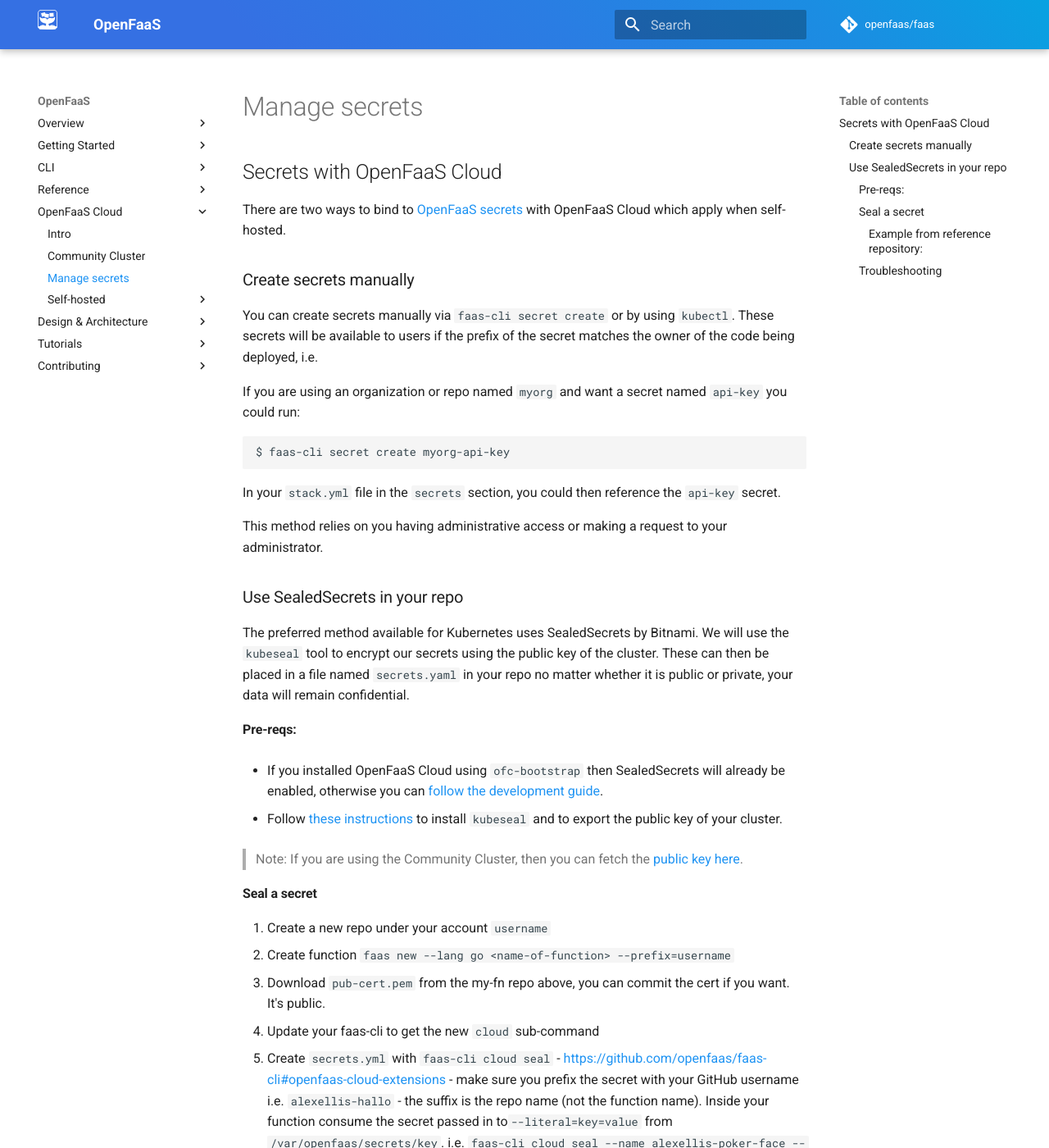
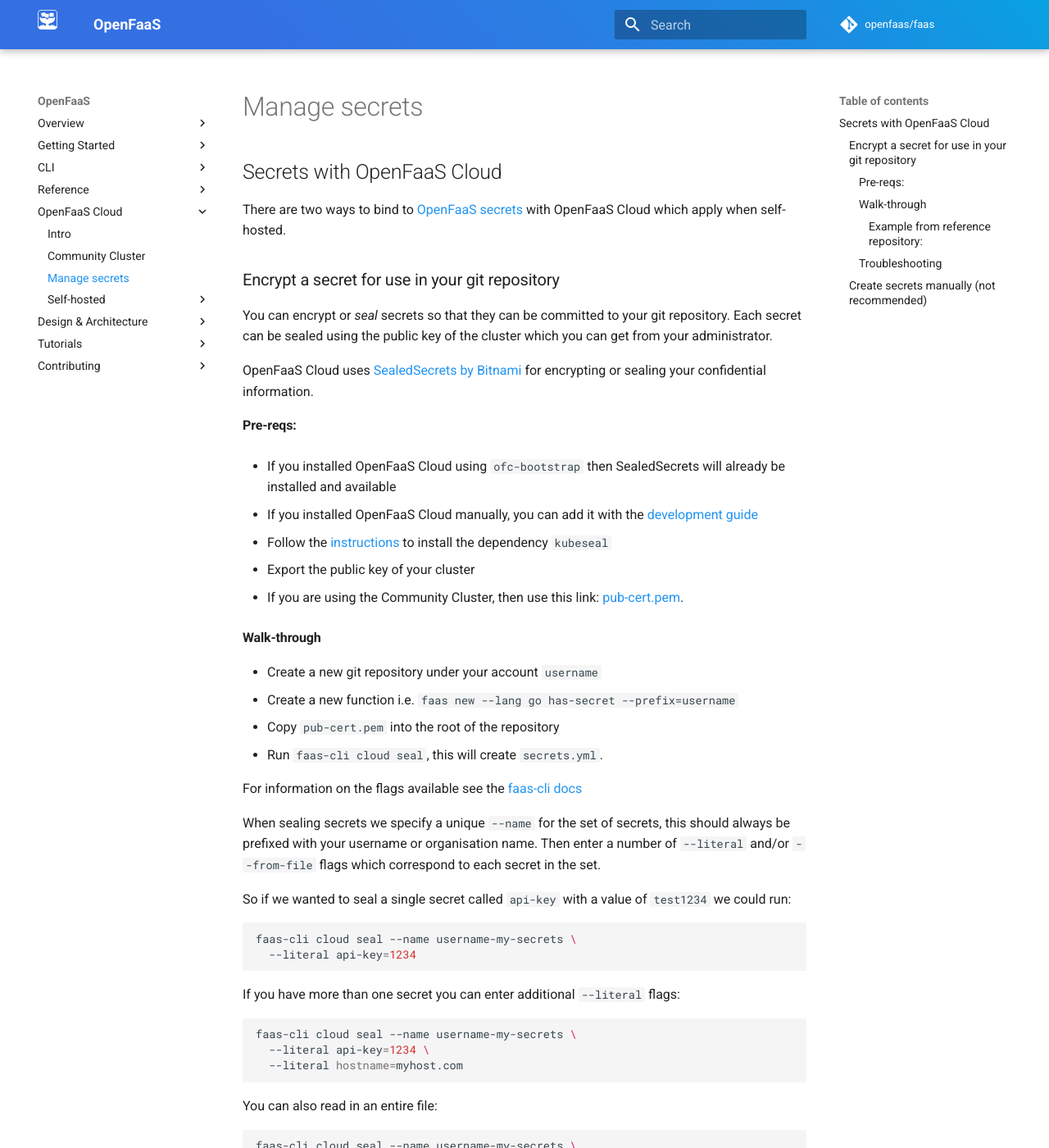
Before and after one commit to openfaas/docs, an MkDocs documentation site: the page built from docs/openfaas-cloud/secrets.md, in a window 1280 px wide and 1400 px high. Shown: the whole window at 82% size. Built offline with MkDocs 1.6.1 and Material for MkDocs 9.7.7, drawn with Linux system fonts in a browser that asks for light colours; comment, search, counter and statistics services are not loaded; some of the changed text lies outside the part shown.

Commit message:
Update walk-through on SealedSecret
Signed-off-by: Alex Ellis <alexellis2@gmail.com>

````diff
--- a/docs/openfaas-cloud/secrets.md
+++ b/docs/openfaas-cloud/secrets.md
@@ -2,45 +2,69 @@
 
 There are two ways to bind to [OpenFaaS secrets](/reference/secrets) with OpenFaaS Cloud which apply when self-hosted.
 
-### Create secrets manually
+### Encrypt a secret for use in your git repository
 
-You can create secrets manually via `faas-cli secret create` or by using `kubectl`. These secrets will be available to users if the prefix of the secret matches the owner of the code being deployed, i.e.
+You can encrypt or *seal* secrets so that they can be committed to your git repository. Each secret can be sealed using the public key of the cluster which you can get from your administrator.
 
-If you are using an organization or repo named `myorg` and want a secret named `api-key` you could run:
-
-```sh
-$ faas-cli secret create myorg-api-key
-```
-
-In your `stack.yml` file in the `secrets` section, you could then reference the `api-key` secret.
-
-This method relies on you having administrative access or making a request to your administrator.
-
-### Use SealedSecrets in your repo
-
-The preferred method available for Kubernetes uses SealedSecrets by Bitnami. We will use the `kubeseal` tool to encrypt our secrets using the public key of the cluster. These can then be placed in a file named `secrets.yaml` in your repo no matter whether it is public or private, your data will remain confidential.
+OpenFaaS Cloud uses [SealedSecrets by Bitnami](https://github.com/bitnami-labs/sealed-secrets) for encrypting or sealing your confidential information.
 
 #### Pre-reqs:
 
-*  If you installed OpenFaaS Cloud using `ofc-bootstrap` then SealedSecrets will already be enabled, otherwise you can [follow the development guide](https://github.com/openfaas/openfaas-cloud/blob/master/docs/DEV.md#secrets).
+* If you installed OpenFaaS Cloud using `ofc-bootstrap` then SealedSecrets will already be installed and available
 
-* Follow [these instructions](https://github.com/openfaas/faas-cli#openfaas-cloud-extensions) to install `kubeseal` and to export the public key of your cluster.
+* If you installed OpenFaaS Cloud manually, you can add it with the [development guide](https://github.com/openfaas/openfaas-cloud/blob/master/docs/DEV.md#secrets)
 
-> Note: If you are using the Community Cluster, then you can fetch the [public key here](https://github.com/openfaas/cloud-functions/blob/master/pub-cert.pem).
+* Follow the [instructions](https://github.com/openfaas/faas-cli#openfaas-cloud-extensions) to install the dependency `kubeseal`
 
-#### Seal a secret
+* Export the public key of your cluster
 
-1. Create a new repo under your account `username`
-2. Create function `faas new --lang go <name-of-function> --prefix=username`
-3. Download `pub-cert.pem` from the my-fn repo above, you can commit the cert if you want. It's public.
-4. Update your faas-cli to get the new `cloud` sub-command
-5. Create `secrets.yml` with `faas-cli cloud seal` - https://github.com/openfaas/faas-cli#openfaas-cloud-extensions - make sure you prefix the secret with your GitHub username i.e. `alexellis-hallo` - the suffix is the repo name (not the function name). Inside your function consume the secret passed in to`--literal=key=value` from `/var/openfaas/secrets/key`. i.e. `faas-cli cloud seal --name alexellis-poker-face --literal key=value`
-6. Reference the secret in `stack.yml` without your username this time i.e. `- hallo` - note this is the name of the repo without your username prefixed. The prefix will be added automatically.
-7. Install the GitHub App if you haven't done this already.
-8. Do a Git push to trigger a build
-9. Await the success status on the commit then click it to follow through to the live link
+* If you are using the Community Cluster, then use this link: [pub-cert.pem](https://github.com/openfaas/cloud-functions/blob/master/pub-cert.pem).
 
-View your overview page at: `https://system.DOMAIN-NAME.TLD/dashboard/username`
+#### Walk-through
+
+* Create a new git repository under your account `username`
+* Create a new function i.e. `faas new --lang go has-secret --prefix=username`
+* Copy `pub-cert.pem` into the root of the repository
+* Run `faas-cli cloud seal`, this will create `secrets.yml`.
+
+For information on the flags available see the [faas-cli docs](https://github.com/openfaas/faas-cli#openfaas-cloud-extensions)
+
+When sealing secrets we specify a unique `--name` for the set of secrets, this should always be prefixed with your username or organisation name. Then enter a number of `--literal` and/or `--from-file` flags which correspond to each secret in the set.
+
+So if we wanted to seal a single secret called `api-key` with a value of `test1234` we could run:
+
+```sh
+faas-cli cloud seal --name username-my-secrets \
+  --literal api-key=1234
+```
+
+If you have more than one secret you can enter additional `--literal` flags:
+
+```sh
+faas-cli cloud seal --name username-my-secrets \
+  --literal api-key=1234 \
+  --literal hostname=myhost.com
+```
+
+You can also read in an entire file:
+
+```sh
+faas-cli cloud seal --name username-my-secrets \
+  --from-file=private-key.pem
+```
+
+* Edit `stack.yml`
+
+Add the secret to the `secrets:` section of your YAML, use the value from `--name`, but remove the username prefix.
+
+```
+    secrets:
+    - my-secrets
+```
+
+* Now run `git push`
+
+Check the git commit status in the repo, or view your overview page at: `https://system.example.com/dashboard/username`
 
 ##### Example [from reference repository](https://github.com/alexellis/my-fn):
 
@@ -65,7 +89,8 @@ Now let's look at how we seal the secret:
 ```sh
 # Seal secrets for owner alexellis named `fn-secrets`
 
-faas-cli cloud seal --name alexellis-fn-secrets --literal incoming-webhook-url=https://...
+faas-cli cloud seal --name alexellis-fn-secrets \
+  --literal incoming-webhook-url=https://...
 ```
 
 Here's the file generated by the command above:
@@ -106,9 +131,23 @@ The steps above must be followed precisely and if you have mis-read any of the d
 
 Notes:
 
-* When using `kubeseal` your secret name needs to be prefixed with your username i.e. `alexellis-my-secret`
-* Each `--literal` must have no prefix, it's the exact name you will use in `stack.yml`
+* When using `faas-cli cloud seal` your secret set name needs to be prefixed with your username i.e. `alexellis-my-secret`
 * In `stack.yml` your secrets should have no prefix, this is added later automatically
-* You must commit `secrets.yaml` into your repo and do a `git push`
+* The key from `--literal` or `--from-file` will be mounted under `/var/openfaas/secrets/` and can be read from there
+* You must commit `secrets.yaml` into the root of your repository and do a `git push`
 
-If in doubt check your results against [this reference repository](https://github.com/alexellis/my-fn).
+If in doubt check your results against [this reference repository](https://github.com/openfaas/cloud-functions).
+
+### Create secrets manually (not recommended)
+
+You can create secrets manually via `faas-cli secret create` or by using `kubectl`. These secrets will be available to users if the prefix of the secret matches the owner of the code being deployed, i.e.
+
+If you are using an organization or repo named `myorg` and want a secret named `api-key` you could run:
+
+```sh
+$ faas-cli secret create myorg-api-key
+```
+
+In your `stack.yml` file in the `secrets` section, you could then reference the `api-key` secret.
+
+This method relies on you having administrative access or making a request to your administrator.
````
